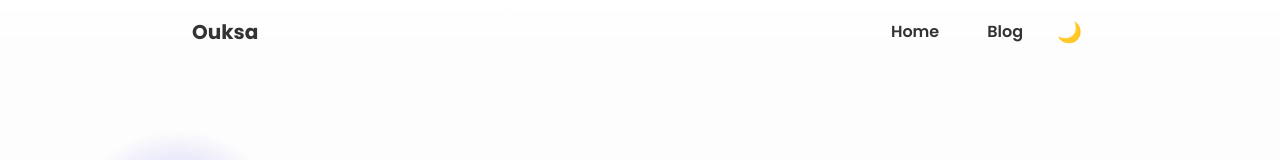
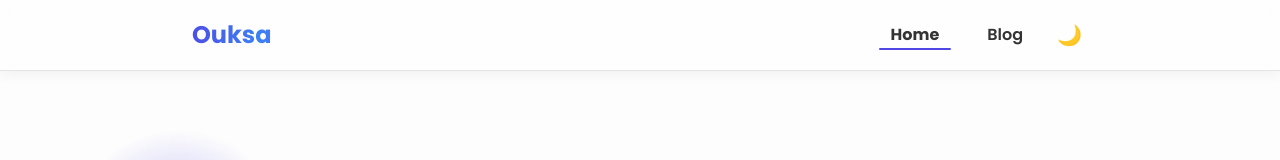
Before and after one commit to phalchanouksa/Portfolio, a Next.js app: page / in a window 1280 px wide. Shown: the top 160 px of the page. Built offline with nearby package versions, Linux system fonts and the light colour scheme.

Commit message:
Redesign navbar with animated styling

```diff
--- a/src/app/page.tsx
+++ b/src/app/page.tsx
@@ -93,7 +93,7 @@ export default function Home() {
       >
         <h2 className={styles.sectionTitle}>Experience</h2>
         <p className={styles.sectionText}>
-          I've worked on numerous freelance projects ranging from simple landing pages to full-stack applications. My focus is always on clean code and intuitive interfaces.
+          I&apos;ve worked on numerous freelance projects ranging from simple landing pages to full-stack applications. My focus is always on clean code and intuitive interfaces.
         </p>
       </motion.section>
 
@@ -106,7 +106,7 @@ export default function Home() {
       >
         <h2 className={styles.sectionTitle}>Testimonials</h2>
         <p className={styles.sectionText}>
-          "Working with Jane was a pleasure. Her attention to detail and creative approach brought our project to life." – Happy Client
+          &quot;Working with Jane was a pleasure. Her attention to detail and creative approach brought our project to life.&quot; – Happy Client
         </p>
       </motion.section>
     </>
--- a/src/components/Layout.module.css
+++ b/src/components/Layout.module.css
@@ -12,25 +12,28 @@
   top: 0;
   left: 0;
   right: 0;
-  background: linear-gradient(to bottom, rgba(255, 255, 255, 0.8), rgba(255, 255, 255, 0));
-  box-shadow: none;
-  transition: background 0.3s ease, box-shadow 0.3s ease;
+  background: rgba(255, 255, 255, 0.4);
+  backdrop-filter: blur(12px);
+  border-bottom: 1px solid rgba(0, 0, 0, 0.1);
+  box-shadow: 0 4px 12px rgba(0, 0, 0, 0.05);
+  transition: background 0.3s ease, box-shadow 0.3s ease, border-color 0.3s ease;
   z-index: 50;
 }
 
 [data-theme='dark'] .header {
-  background: linear-gradient(to bottom, rgba(0, 0, 0, 0.8), rgba(0, 0, 0, 0));
+  background: rgba(0, 0, 0, 0.4);
+  border-bottom-color: rgba(255, 255, 255, 0.1);
+  box-shadow: 0 4px 12px rgba(0, 0, 0, 0.5);
 }
 
 .scrolled {
-  background: rgba(255, 255, 255, 0.85);
-  backdrop-filter: blur(10px);
-  box-shadow: 0 2px 8px rgba(0, 0, 0, 0.1);
+  background: rgba(255, 255, 255, 0.75);
+  box-shadow: 0 4px 12px rgba(0, 0, 0, 0.1);
 }
 
 [data-theme='dark'] .scrolled {
-  background: rgba(0, 0, 0, 0.85);
-  box-shadow: 0 2px 8px rgba(0, 0, 0, 0.7);
+  background: rgba(0, 0, 0, 0.75);
+  box-shadow: 0 4px 12px rgba(0, 0, 0, 0.7);
 }
 
 .navContainer {
@@ -51,9 +54,13 @@
 
 .logoText {
   font-weight: 700;
-  font-size: 1.25rem;
-  color: var(--foreground);
+  font-size: 1.5rem;
   text-decoration: none;
+  background: linear-gradient(90deg, #4f46e5, #3b82f6, #9333ea);
+  background-size: 200% 200%;
+  -webkit-background-clip: text;
+  -webkit-text-fill-color: transparent;
+  animation: gradientShift 6s linear infinite;
 }
 
 .menu {
@@ -82,9 +89,25 @@
   font-weight: 600;
 }
 
-.nav div {
-  display: inline-block;
+.navItem {
+  position: relative;
 }
+
+.underline {
+  position: absolute;
+  left: 0;
+  right: 0;
+  bottom: 0;
+  height: 2px;
+  background: var(--accent);
+  border-radius: 2px;
+}
+
+.active {
+  color: var(--accent);
+  font-weight: 700;
+}
+
 
 .nav a {
   position: relative;
@@ -135,3 +158,15 @@
 [data-theme='dark'] .footer {
   border-top-color: #333;
 }
+
+@keyframes gradientShift {
+  0% {
+    background-position: 0% 50%;
+  }
+  50% {
+    background-position: 100% 50%;
+  }
+  100% {
+    background-position: 0% 50%;
+  }
+}
--- a/src/components/Layout.tsx
+++ b/src/components/Layout.tsx
@@ -1,6 +1,7 @@
 'use client';
 import Link from 'next/link';
 import { ReactNode, useEffect, useState } from 'react';
+import { usePathname } from 'next/navigation';
 import { motion, AnimatePresence } from 'framer-motion';
 import styles from './Layout.module.css';
 import CommandMenu from './CommandMenu';
@@ -10,6 +11,7 @@ export default function Layout({ children }: { children: ReactNode }) {
   const [showNav, setShowNav] = useState(true);
   const [scrolled, setScrolled] = useState(false);
   const [theme, setTheme] = useState<'light' | 'dark'>('light');
+  const pathname = usePathname();
 
   useEffect(() => {
     let last = window.scrollY;
@@ -47,11 +49,35 @@ export default function Layout({ children }: { children: ReactNode }) {
           <Link href="/" className={`${styles.logo} ${styles.logoText}`}>Ouksa</Link>
           <div className={styles.menu}>
             <nav className={styles.nav}>
-              <motion.div whileHover={{ scale: 1.1 }} whileTap={{ scale: 0.95 }}>
-                <Link href="/">Home</Link>
+              <motion.div
+                className={styles.navItem}
+                whileHover={{ scale: 1.1 }}
+                whileTap={{ scale: 0.95 }}
+              >
+                <Link href="/" className={pathname === '/' ? styles.active : ''}>
+                  Home
+                  {pathname === '/' && (
+                    <motion.span
+                      layoutId="navUnderline"
+                      className={styles.underline}
+                    />
+                  )}
+                </Link>
               </motion.div>
-              <motion.div whileHover={{ scale: 1.1 }} whileTap={{ scale: 0.95 }}>
-                <Link href="/blog">Blog</Link>
+              <motion.div
+                className={styles.navItem}
+                whileHover={{ scale: 1.1 }}
+                whileTap={{ scale: 0.95 }}
+              >
+                <Link href="/blog" className={pathname === '/blog' ? styles.active : ''}>
+                  Blog
+                  {pathname === '/blog' && (
+                    <motion.span
+                      layoutId="navUnderline"
+                      className={styles.underline}
+                    />
+                  )}
+                </Link>
               </motion.div>
             </nav>
             <button
```
